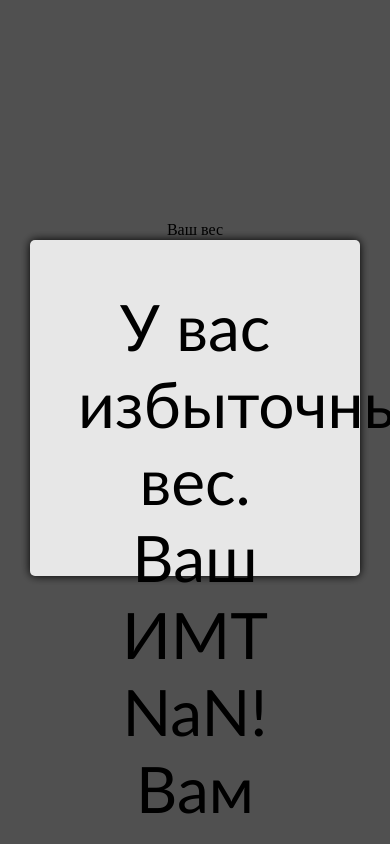
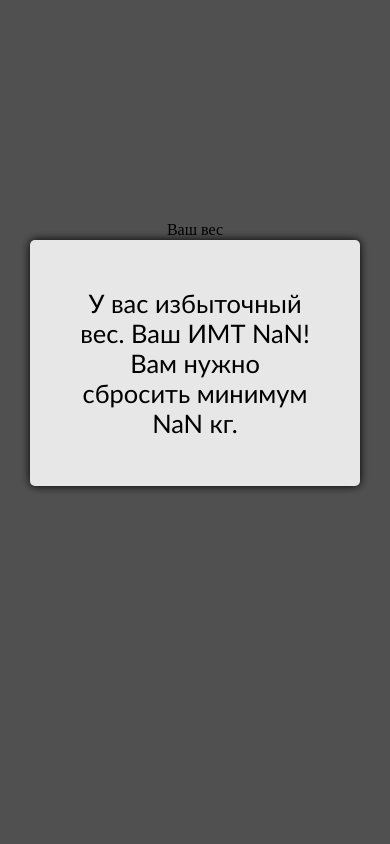
Before and after one commit to PavelTsikhanau/obesity-calculator, a plain HTML site: page index.html in a window 390 px wide. Both pictures are taken after a click on the button "click!". Drawn offline with Linux system fonts and the light colour scheme.

Commit message:
fix: change popup styles for mobile screens

```diff
--- a/index.html
+++ b/index.html
@@ -19,6 +19,7 @@
     </div>
     <div class="popup">
       <div class="popup-content">
+        привет это очень длинный текст очень вери длинный пррямо капец
       </div>
     </div>
   </main>
--- a/style.css
+++ b/style.css
@@ -50,10 +50,16 @@ input {
   width: 60%;
   text-align: center;
   font-family: 'Trebuchet MS', 'Lucida Sans Unicode', 'Lucida Grande', 'Lucida Sans', Arial, sans-serif;
-  font-size: 4rem;
-  height: 15rem;
+  font-size: calc(24px + (16 + 16 * 0.7) * (100vw / 1280));
+  height: auto;
   padding: 3rem;
   background-color: #e7e7e7;
   border-radius: 5px;
   box-shadow: 0px 0px 10px #000;
 }
+
+@media (max-width: 767px) {
+  .popup .popup-content {
+    font-size: calc(24px + (16 + 16 * 0.7) * ((100vw - 320px) / 1280));
+  }
+}
```
